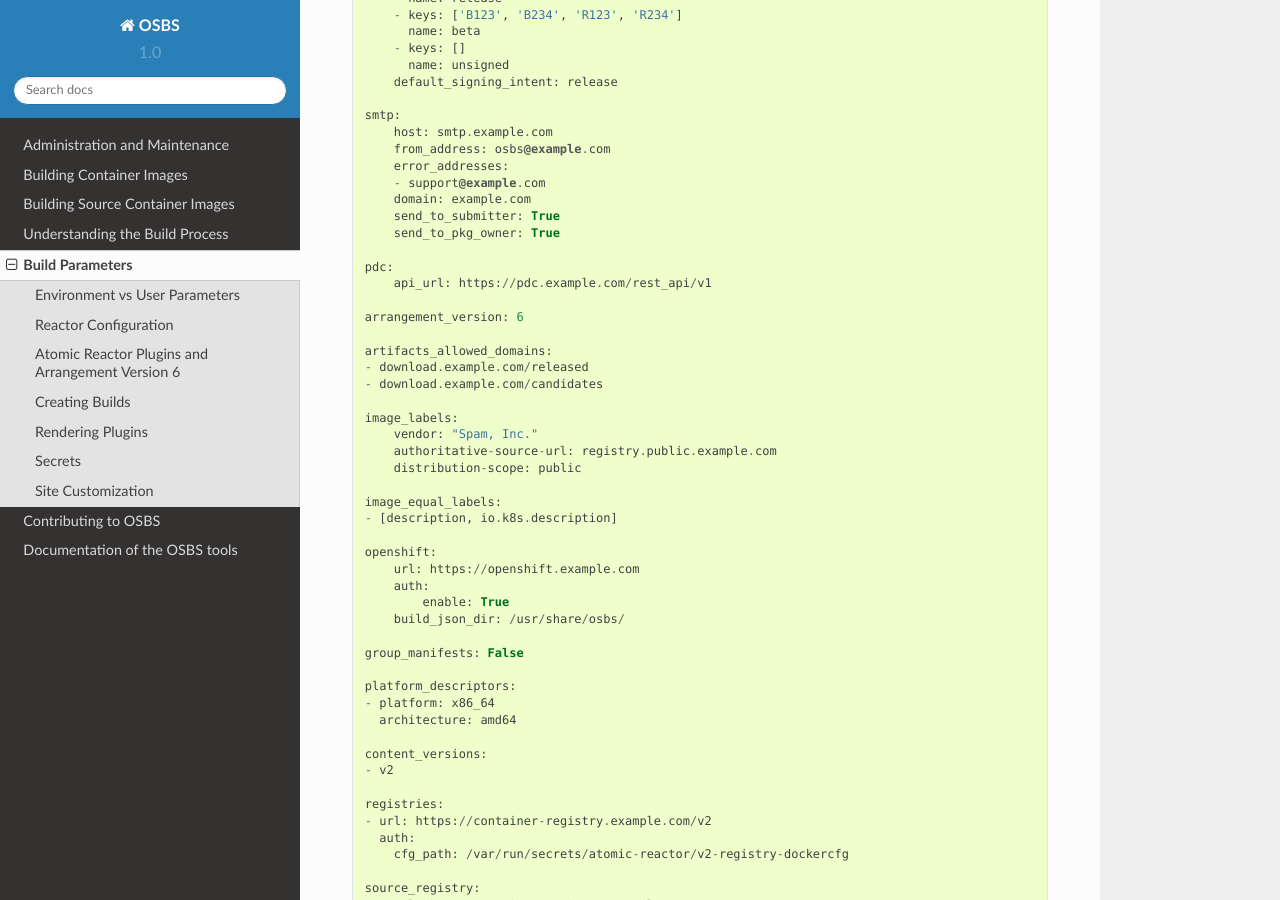
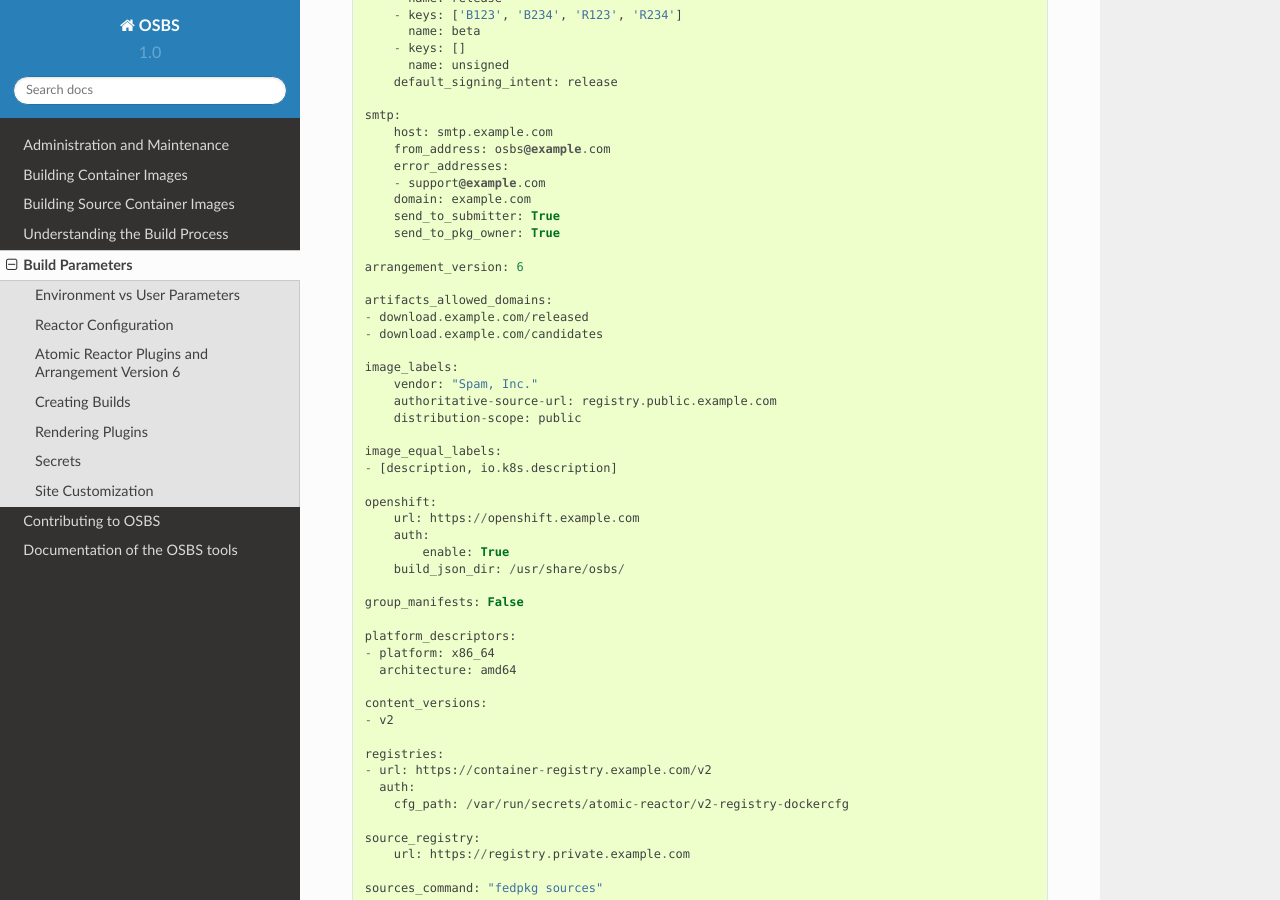
Before and after one commit to containerbuildsystem/osbs-docs, a Sphinx documentation site: the page built from docs/build_parameters.rst, in a window 1280 px wide and 900 px high, scrolled down 1925 px. Built offline with Sphinx 7.4.7 and the Read the Docs theme 2.0.0, drawn with Linux system fonts in a browser that asks for light colours; some of the changed lines change nothing that is shown.

Commit message:
remove references to pdc support
pdc support was deprecated in September 2018, so remove the last remnants
of it from the documentation.

Signed-off-by: Mark Langsdorf <mlangsdo@redhat.com>

```diff
--- a/docs/build_parameters.rst
+++ b/docs/build_parameters.rst
@@ -111,9 +111,6 @@ Example of **REACTOR_CONFIG**::
         domain: example.com
         send_to_submitter: True
         send_to_pkg_owner: True
-
-    pdc:
-        api_url: https://pdc.example.com/rest_api/v1
 
     arrangement_version: 6
 
```
Also changed, not shown: 1 other file.
